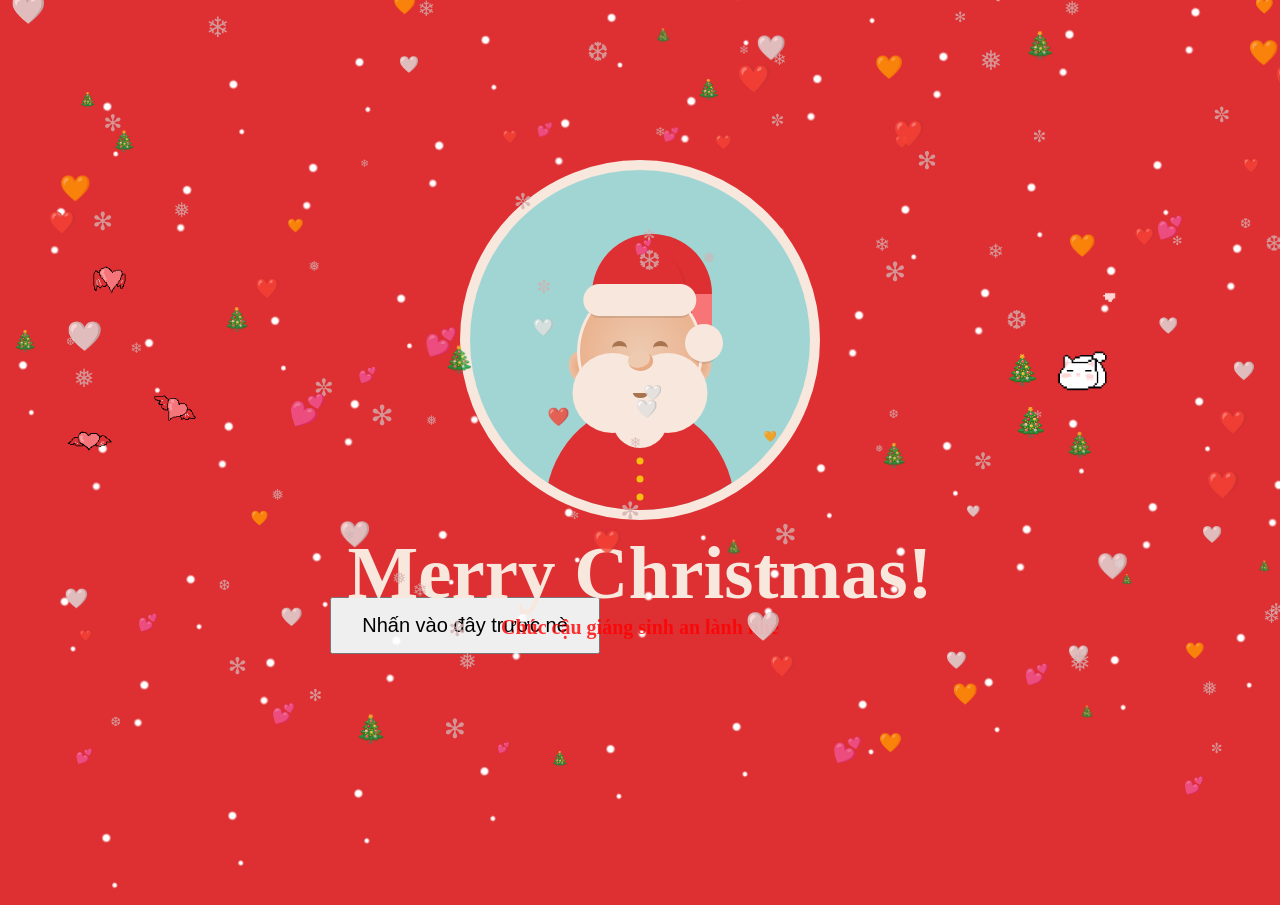
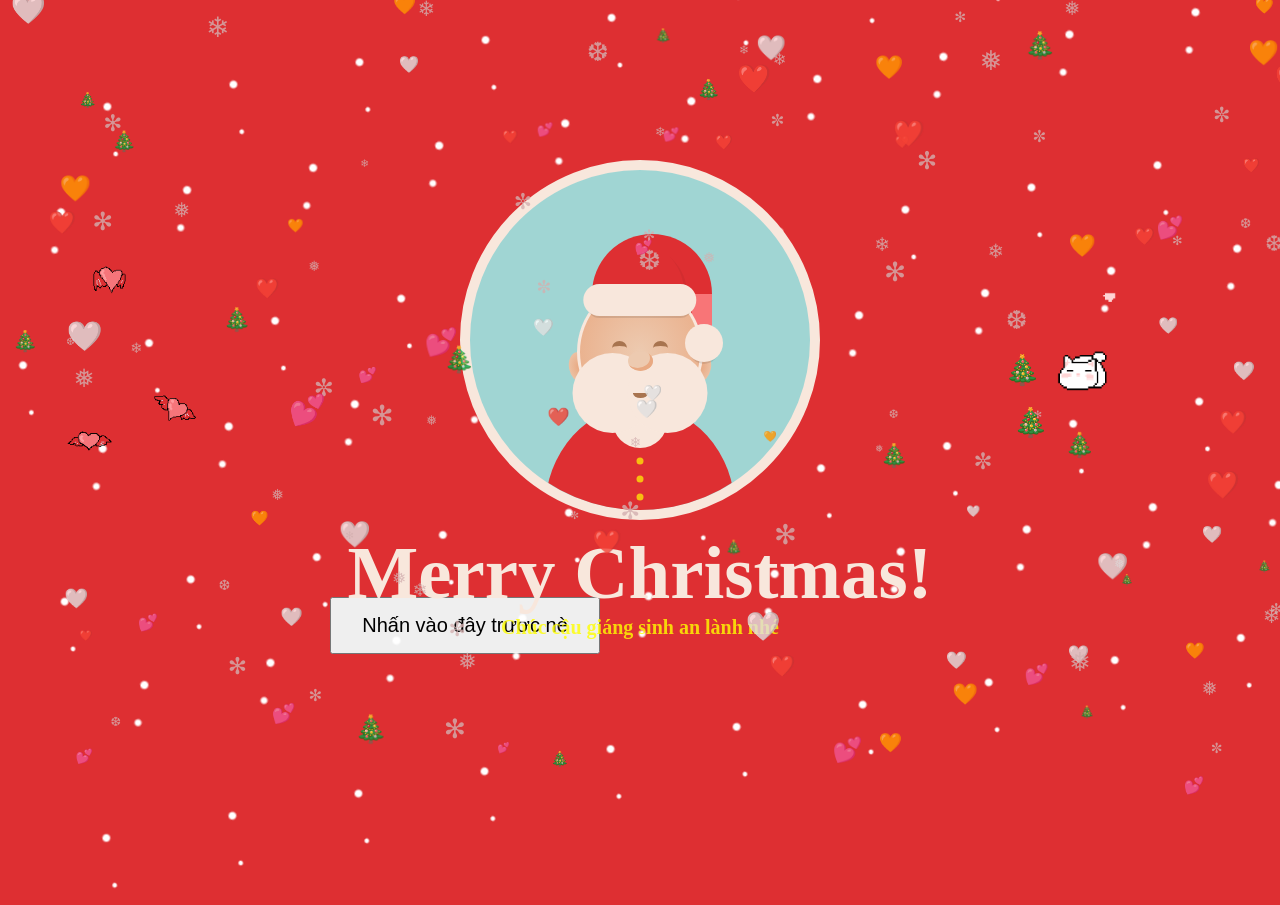
Before and after one commit to bickayy-boop/giangsinhvuive, a plain HTML site: page index.html in a window 1280 px wide. Both pictures are taken after a click on the element "Nhấn vào thư nè !!!". Shown: the top 905 px of the page. Drawn offline with Linux system fonts and the light colour scheme; a web font is replaced by a local one.

Commit message:
Update index.html

```diff
--- a/index.html
+++ b/index.html
@@ -1220,7 +1220,7 @@
             <div class="message">
                 <h1>Merry Christmas!</h1>
                <h2>
-    <a href="https://bickayy-boop.github.io/loverletter/" target="_blank" style="color: red; text-decoration: none;">
+    <a href="https://bickayy-boop.github.io/loverletter/" target="_blank" style="color: yellow; text-decoration: none;">
         Chúc cậu giáng sinh an lành nhé
     </a>
 </h2>
```
